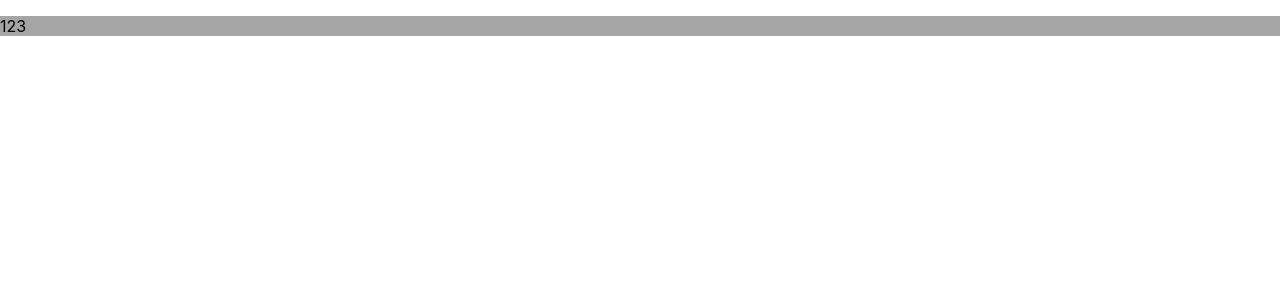
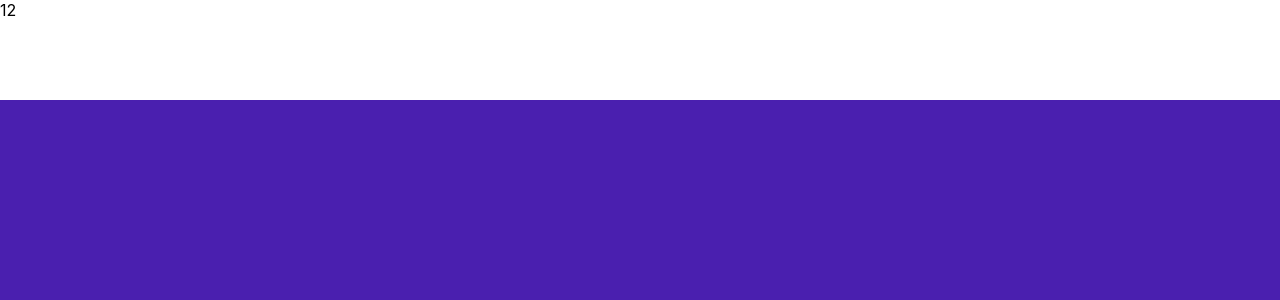
Before and after one commit to Betrayer/clicker, a React (Create React App) app: page / in a window 1280 px wide. Shown: the top 300 px of the page. Built offline with nearby package versions, Linux system fonts and the light colour scheme.

Commit message:
basic styles added

```diff
--- a/public/index.html
+++ b/public/index.html
@@ -6,38 +6,14 @@
 		<meta name="viewport" content="width=device-width, initial-scale=1" />
 		<meta name="theme-color" content="#000000" />
 		<meta
-      name="description"
-      content="Web site created using create-react-app"
+			name="CLCKR"
+			content="Clicker web game"
 		/>
 		<link rel="apple-touch-icon" href="%PUBLIC_URL%/logo192.png" />
-    <!--
-      manifest.json provides metadata used when your web app is installed on a
-      user's mobile device or desktop. See https://developers.google.com/web/fundamentals/web-app-manifest/
-    -->
 		<link rel="manifest" href="%PUBLIC_URL%/manifest.json" />
-    <!--
-      Notice the use of %PUBLIC_URL% in the tags above.
-      It will be replaced with the URL of the `public` folder during the build.
-      Only files inside the `public` folder can be referenced from the HTML.
-
-      Unlike "/favicon.ico" or "favicon.ico", "%PUBLIC_URL%/favicon.ico" will
-      work correctly both with client-side routing and a non-root public URL.
-      Learn how to configure a non-root public URL by running `npm run build`.
-    -->
-    <title>React App</title>
+		<title>CLCKR GAME</title>
 	</head>
 	<body>
-    <noscript>You need to enable JavaScript to run this app.</noscript>
-    <div id="root"></div>
-    <!--
-      This HTML file is a template.
-      If you open it directly in the browser, you will see an empty page.
-
-      You can add webfonts, meta tags, or analytics to this file.
-      The build step will place the bundled scripts into the <body> tag.
-
-      To begin the development, run `npm start` or `yarn start`.
-      To create a production bundle, use `npm run build` or `yarn build`.
-    -->
+		<div id="root" />
 	</body>
 </html>
--- a/src/App.tsx
+++ b/src/App.tsx
@@ -1,10 +1,12 @@
 import React, { FC } from 'react';
-import Main from './components/Main/Main';
+import Header from './components/Header/Header';
+import Field from './components/Field/Field';
 
 const App: FC = () => {
 	return (
 		<>
-			<Main />
+			<Header />
+			<Field />
 		</>
 	);
 };
--- /dev/null
+++ b/src/components/Field/Field.tsx
@@ -0,0 +1,12 @@
+import React, { FC } from 'react';
+import './index.scss';
+
+const Field: FC = () => {
+	return (
+		<section className='field'>
+			<span>123</span>
+		</section>
+	);
+};
+
+export default Field;
--- /dev/null
+++ b/src/components/Field/index.scss
@@ -0,0 +1,5 @@
+.field {
+	background-color: #4a1faf;
+	width: 100%;
+	height: 100vh;
+}
--- /dev/null
+++ b/src/components/Header/Header.tsx
@@ -0,0 +1,15 @@
+import React, { FC } from 'react';
+import './index.scss';
+
+const Header: FC = () => {
+	return (
+		<header className='header'>
+			<div className='header__wrapper'>
+				<span>1</span>
+				<span>2</span>
+			</div>
+		</header>
+	);
+};
+
+export default Header;
--- /dev/null
+++ b/src/components/Header/index.scss
@@ -0,0 +1,8 @@
+@use '../../variables/variables';
+
+.header {
+	position: fixed;
+	height: variables.$headerHeight;
+	width: 100%;
+    background-color: #fff;
+}
--- a/src/components/Main/Main.tsx
+++ /dev/null
@@ -1,12 +0,0 @@
-import React, { FC } from 'react';
-import './index.scss'
-
-const Main: FC = () => {
-	return (
-		<div className='some'>
-			<p>123</p>
-		</div>
-	);
-};
-
-export default Main;
--- a/src/components/Main/index.scss
+++ /dev/null
@@ -1,3 +0,0 @@
-.some {
-	background-color: #a5a5a5;
-}
--- /dev/null
+++ b/src/variables/_variables.scss
@@ -0,0 +1 @@
+$headerHeight: 100px;
```
Also changed, not shown: src/App.css (deleted, +0 -38 lines), public/manifest.json. Lines whose indentation alone changed are shown as unchanged.
